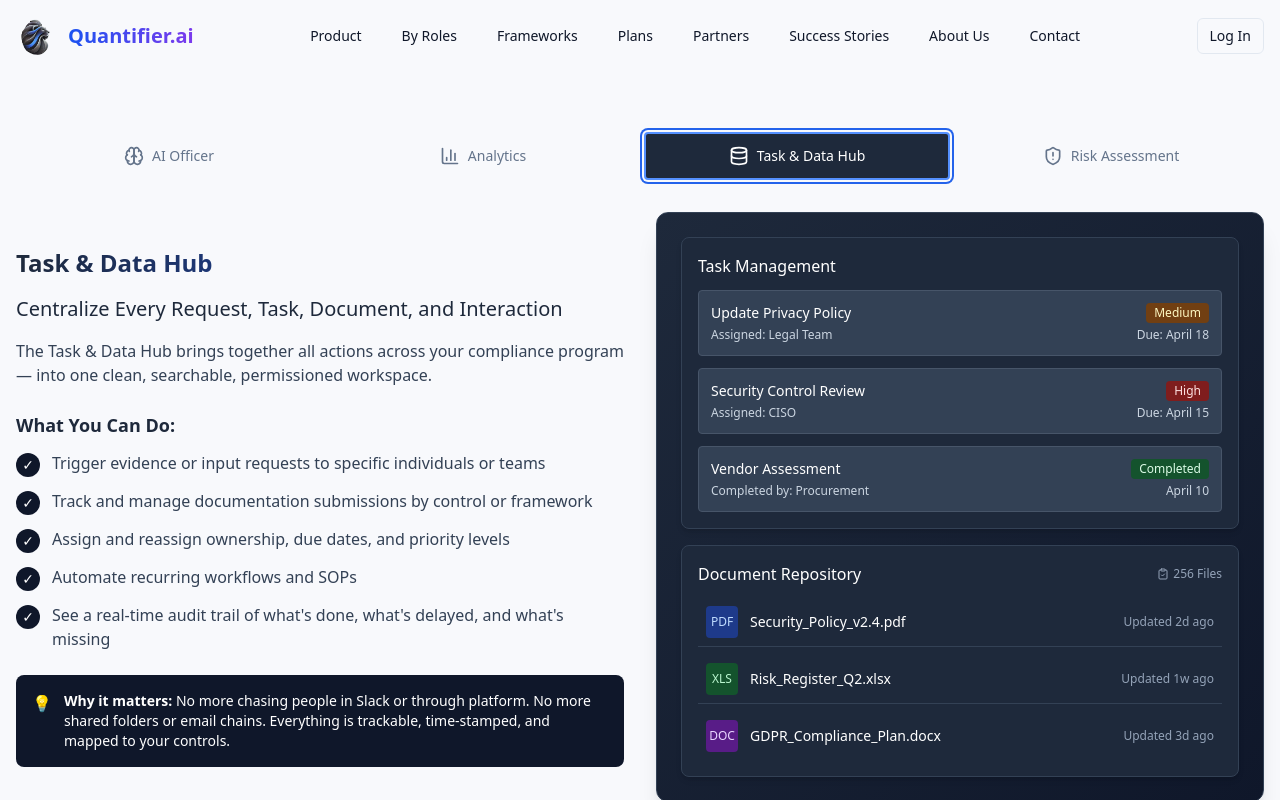
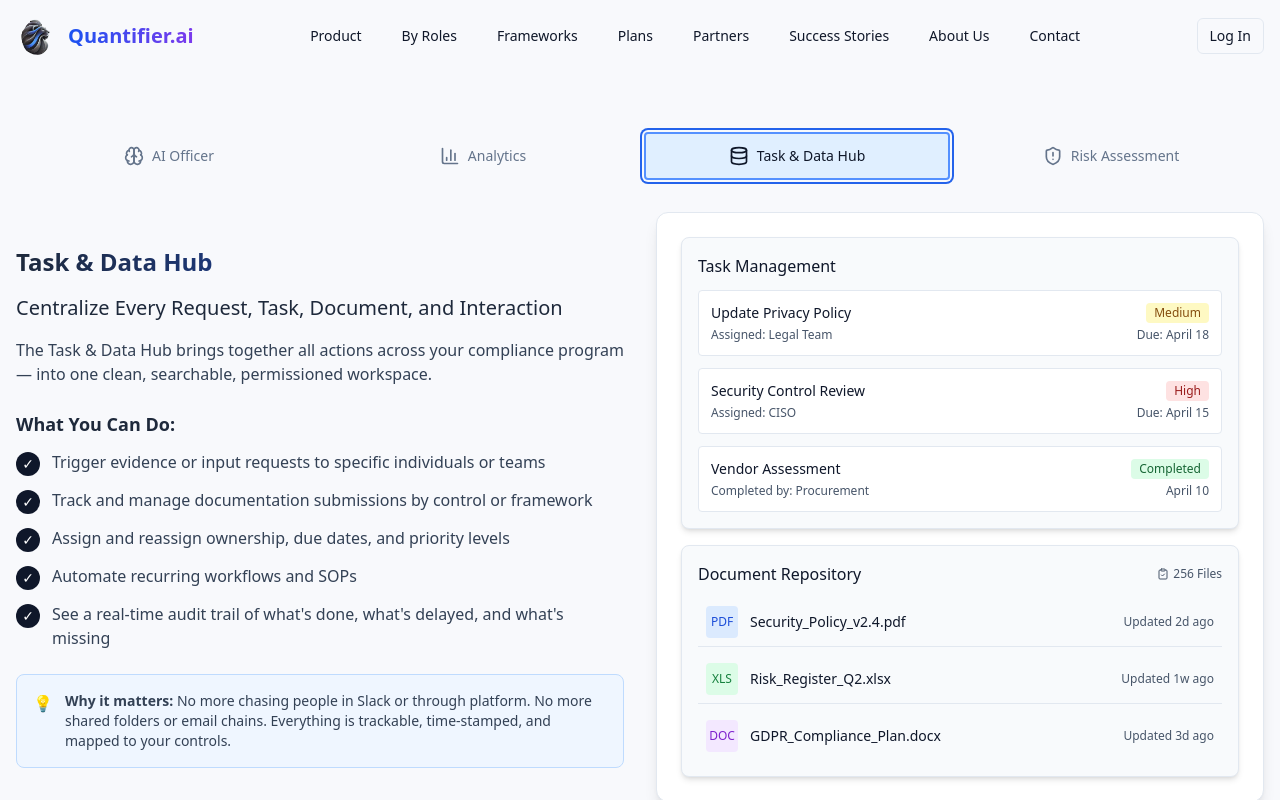
Before and after one commit to TeamQuantifier/ai-compliance-navigator-site-87, a React (Vite) app: page /product in a window 1280 px wide. Both pictures are taken after a click on the tab "Task & Data Hub". Shown: the top 800 px of the page. Built offline with nearby package versions, Linux system fonts and the light colour scheme.

Commit message:
Fix dark backgrounds on product page

```diff
--- a/src/pages/product/Features.tsx
+++ b/src/pages/product/Features.tsx
@@ -26,7 +26,7 @@ const ProductFeatures = () => {
             <BarChart3 className="h-5 w-5 mr-2" />
             <span>Analytics</span>
           </TabsTrigger>
-          <TabsTrigger value="task-hub" className={`data-[state=active]:bg-slate-800 data-[state=active]:text-white data-[state=active]:border-compliance-500 border-2 border-transparent px-4 py-3 h-auto`}>
+          <TabsTrigger value="task-hub" className={`data-[state=active]:bg-compliance-100 data-[state=active]:border-compliance-500 border-2 border-transparent px-4 py-3 h-auto`}>
             <Database className="h-5 w-5 mr-2" />
             <span>Task & Data Hub</span>
           </TabsTrigger>
@@ -304,10 +304,10 @@ const ProductFeatures = () => {
                 </li>
               </ul>
 
-              <div className="bg-slate-900 p-4 rounded-lg text-white">
+              <div className="bg-blue-50 p-4 rounded-lg border border-blue-200">
                 <div className="flex items-start">
                   <div className="text-compliance-400 mr-3">💡</div>
-                  <p className="text-sm">
+                  <p className="text-sm text-slate-700">
                     <strong>Why it matters:</strong> No more chasing people in Slack or through platform.
                     No more shared folders or email chains. Everything is trackable, time-stamped, and mapped to your controls.
                   </p>
@@ -315,39 +315,39 @@ const ProductFeatures = () => {
               </div>
             </div>
 
-            <div className="bg-gradient-to-br from-slate-800 to-slate-900 rounded-xl p-6 border border-slate-700 shadow-xl">
-              <div className="bg-slate-800 rounded-lg p-4 shadow-md mb-4 border border-slate-700">
-                <h4 className="font-medium text-white mb-3">Task Management</h4>
+            <div className="bg-white rounded-xl p-6 border border-slate-200 shadow-lg">
+              <div className="bg-slate-50 rounded-lg p-4 shadow-md mb-4 border border-slate-200">
+                <h4 className="font-medium text-slate-900 mb-3">Task Management</h4>
 
                 <div className="space-y-3">
-                  <div className="bg-slate-700 p-3 rounded border border-slate-600">
+                  <div className="bg-white p-3 rounded border border-slate-200">
                     <div className="flex justify-between items-center mb-1">
-                      <span className="text-sm font-medium text-white">Update Privacy Policy</span>
-                      <span className="bg-yellow-900 text-yellow-100 text-xs px-2 py-0.5 rounded">Medium</span>
+                      <span className="text-sm font-medium text-slate-900">Update Privacy Policy</span>
+                      <span className="bg-yellow-100 text-yellow-800 text-xs px-2 py-0.5 rounded">Medium</span>
                     </div>
-                    <div className="flex justify-between text-xs text-slate-300">
+                    <div className="flex justify-between text-xs text-slate-600">
                       <span>Assigned: Legal Team</span>
                       <span>Due: April 18</span>
                     </div>
                   </div>
 
-                  <div className="bg-slate-700 p-3 rounded border border-slate-600">
+                  <div className="bg-white p-3 rounded border border-slate-200">
                     <div className="flex justify-between items-center mb-1">
-                      <span className="text-sm font-medium text-white">Security Control Review</span>
-                      <span className="bg-red-900 text-red-100 text-xs px-2 py-0.5 rounded">High</span>
+                      <span className="text-sm font-medium text-slate-900">Security Control Review</span>
+                      <span className="bg-red-100 text-red-800 text-xs px-2 py-0.5 rounded">High</span>
                     </div>
-                    <div className="flex justify-between text-xs text-slate-300">
+                    <div className="flex justify-between text-xs text-slate-600">
                       <span>Assigned: CISO</span>
                       <span>Due: April 15</span>
                     </div>
                   </div>
 
-                  <div className="bg-slate-700 p-3 rounded border border-slate-600">
+                  <div className="bg-white p-3 rounded border border-slate-200">
                     <div className="flex justify-between items-center mb-1">
-                      <span className="text-sm font-medium text-white">Vendor Assessment</span>
-                      <span className="bg-green-900 text-green-100 text-xs px-2 py-0.5 rounded">Completed</span>
+                      <span className="text-sm font-medium text-slate-900">Vendor Assessment</span>
+                      <span className="bg-green-100 text-green-800 text-xs px-2 py-0.5 rounded">Completed</span>
                     </div>
-                    <div className="flex justify-between text-xs text-slate-300">
+                    <div className="flex justify-between text-xs text-slate-600">
                       <span>Completed by: Procurement</span>
                       <span>April 10</span>
                     </div>
@@ -355,44 +355,44 @@ const ProductFeatures = () => {
                 </div>
               </div>
 
-              <div className="bg-slate-800 rounded-lg p-4 shadow-md border border-slate-700">
+              <div className="bg-slate-50 rounded-lg p-4 shadow-md border border-slate-200">
                 <div className="flex justify-between items-center mb-3">
-                  <h4 className="font-medium text-white">Document Repository</h4>
-                  <div className="flex items-center text-xs text-slate-400">
+                  <h4 className="font-medium text-slate-900">Document Repository</h4>
+                  <div className="flex items-center text-xs text-slate-600">
                     <ClipboardCheck className="h-3 w-3 mr-1" />
                     <span>256 Files</span>
                   </div>
                 </div>
 
                 <div className="space-y-2">
-                  <div className="flex items-center justify-between p-2 border-b border-slate-700">
+                  <div className="flex items-center justify-between p-2 border-b border-slate-200">
                     <div className="flex items-center">
-                      <div className="h-8 w-8 bg-blue-900 rounded flex items-center justify-center mr-3">
-                        <span className="text-xs text-blue-200">PDF</span>
+                      <div className="h-8 w-8 bg-blue-100 rounded flex items-center justify-center mr-3">
+                        <span className="text-xs text-blue-700">PDF</span>
                       </div>
-                      <span className="text-sm text-white">Security_Policy_v2.4.pdf</span>
+                      <span className="text-sm text-slate-900">Security_Policy_v2.4.pdf</span>
                     </div>
-                    <span className="text-xs text-slate-400">Updated 2d ago</span>
+                    <span className="text-xs text-slate-600">Updated 2d ago</span>
                   </div>
 
-                  <div className="flex items-center justify-between p-2 border-b border-slate-700">
+                  <div className="flex items-center justify-between p-2 border-b border-slate-200">
                     <div className="flex items-center">
-                      <div className="h-8 w-8 bg-green-900 rounded flex items-center justify-center mr-3">
-                        <span className="text-xs text-green-200">XLS</span>
+                      <div className="h-8 w-8 bg-green-100 rounded flex items-center justify-center mr-3">
+                        <span className="text-xs text-green-700">XLS</span>
                       </div>
-                      <span className="text-sm text-white">Risk_Register_Q2.xlsx</span>
+                      <span className="text-sm text-slate-900">Risk_Register_Q2.xlsx</span>
                     </div>
-                    <span className="text-xs text-slate-400">Updated 1w ago</span>
+                    <span className="text-xs text-slate-600">Updated 1w ago</span>
                   </div>
 
                   <div className="flex items-center justify-between p-2">
                     <div className="flex items-center">
-                      <div className="h-8 w-8 bg-purple-900 rounded flex items-center justify-center mr-3">
-                        <span className="text-xs text-purple-200">DOC</span>
+                      <div className="h-8 w-8 bg-purple-100 rounded flex items-center justify-center mr-3">
+                        <span className="text-xs text-purple-700">DOC</span>
                       </div>
-                      <span className="text-sm text-white">GDPR_Compliance_Plan.docx</span>
+                      <span className="text-sm text-slate-900">GDPR_Compliance_Plan.docx</span>
                     </div>
-                    <span className="text-xs text-slate-400">Updated 3d ago</span>
+                    <span className="text-xs text-slate-600">Updated 3d ago</span>
                   </div>
                 </div>
               </div>
```
